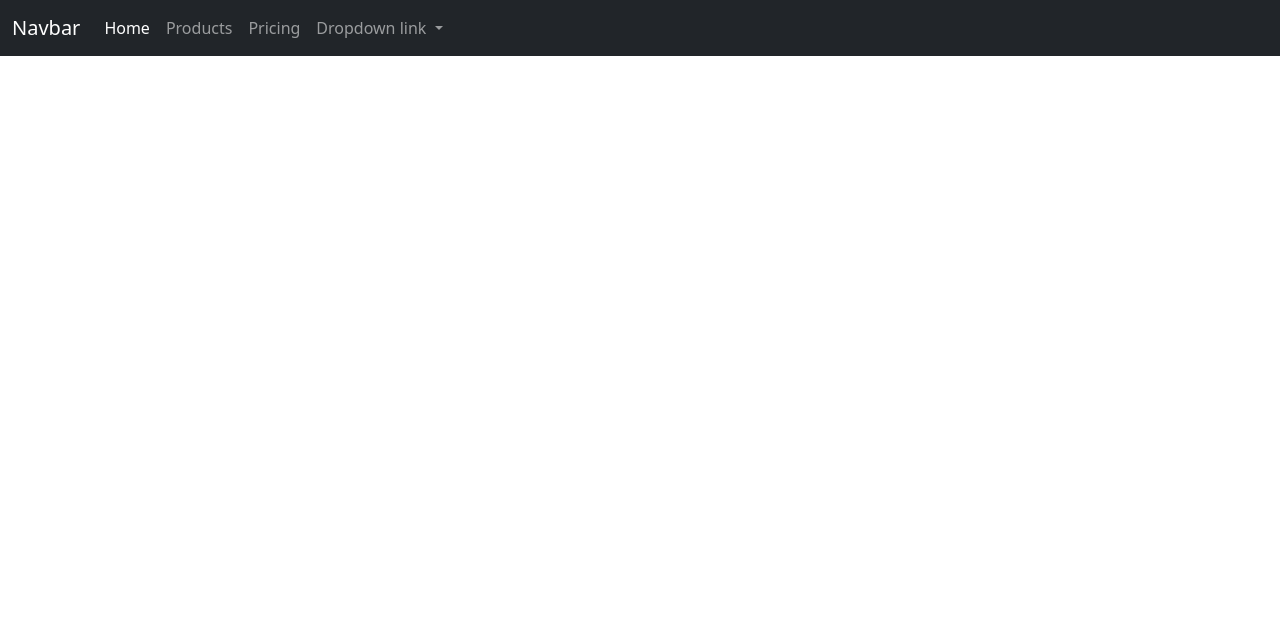
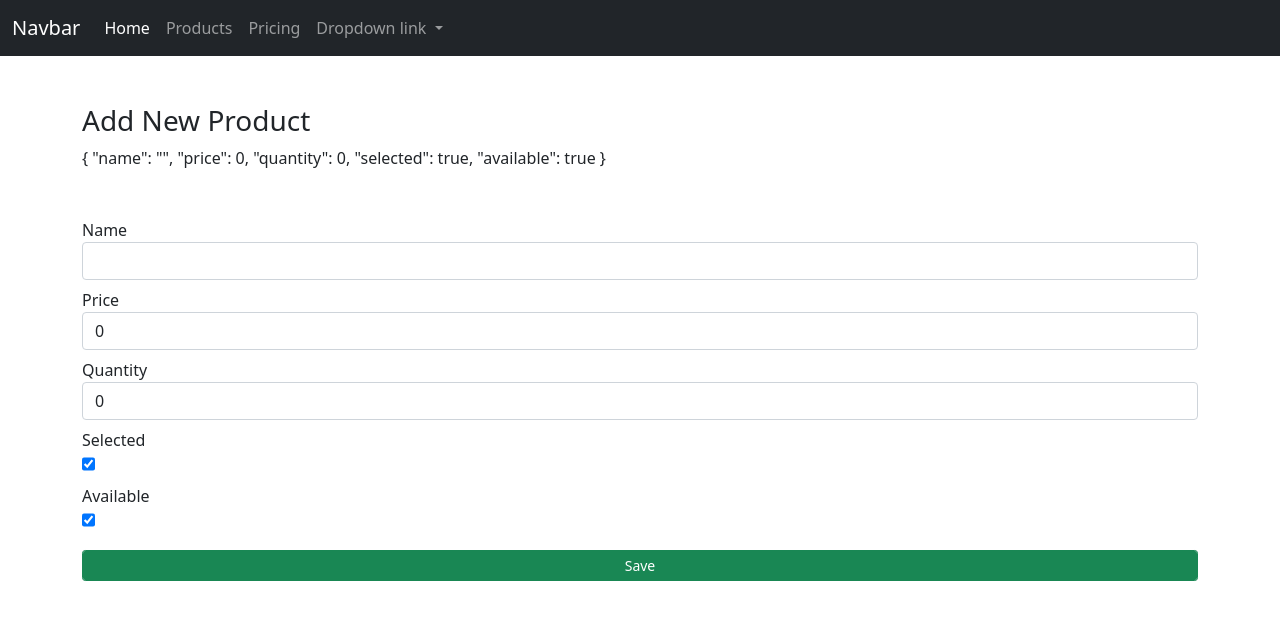
Before and after one commit to Devaure/AngularProduct, an Angular app: page /newProduct in a window 1280 px wide. Before the commit this address led to /. Shown: the top 620 px of the page. Built offline with nearby package versions, Linux system fonts and the light colour scheme.

Commit message:
add form to add product

```diff
--- a/src/app/app-routing.module.ts
+++ b/src/app/app-routing.module.ts
@@ -2,11 +2,13 @@ import { NgModule } from '@angular/core';
 import { RouterModule, Routes } from '@angular/router';
 import { HomeComponent } from './components/home/home.component';
 import { ProductsComponent } from './components/products/products.component';
+import { ProductAddComponent } from './products/product-add/product-add.component';
 
 
 const routes: Routes = [
   {path:"product", component:ProductsComponent},
-  {path:"", component:HomeComponent}
+  {path:"", component:HomeComponent},
+  {path:"newProduct", component:ProductAddComponent}
 ];
 
 @NgModule({
--- /dev/null
+++ b/src/app/components/product-add/product-add.component.html
@@ -0,0 +1 @@
+<p>product-add works!</p>
--- a/src/app/components/products/products.component.html
+++ b/src/app/components/products/products.component.html
@@ -8,6 +8,9 @@
         </li>
         <li>
             <button (click)="onGetAvailableProducts()" class="btn btn-info btn-sm m-2">Available</button>
+        </li>
+        <li>
+            <button (click)="onNewProduct()" class="btn btn-info btn-sm m-2">New Product</button>
         </li>
     </ul>
     <ul class="navbar navbar-nav m-2">
--- a/src/app/components/products/products.component.ts
+++ b/src/app/components/products/products.component.ts
@@ -4,6 +4,7 @@ import { Product } from 'src/app/models/product.model';
 import { ProductServiceService } from 'src/app/services/product-service.service';
 import {catchError, map, startWith} from 'rxjs/operators'
 import { AppDataState, DataStateEnum } from 'src/app/state/product.state';
+import { Router } from '@angular/router';
 @Component({
   selector: 'app-products',
   templateUrl: './products.component.html',
@@ -13,7 +14,7 @@ export class ProductsComponent implements OnInit {
 
   products$:Observable<AppDataState<Product[]>> | null =null;
   readonly DataStateEnum=DataStateEnum;
-  constructor(private service:ProductServiceService) { }
+  constructor(private service:ProductServiceService, private router:Router) { }
 
   ngOnInit(): void {
   }
@@ -66,7 +67,9 @@ export class ProductsComponent implements OnInit {
         this.onGetAllProducts();
       });
     }
+  }
+
+  onNewProduct(){
+    this.router.navigateByUrl("/newProduct");
+  }
 }
-
-
-}
--- a/src/app/products/product-add/product-add.component.html
+++ b/src/app/products/product-add/product-add.component.html
@@ -1 +1,28 @@
-<p>product-add works!</p>
+<div class="container mx-auto">
+
+    <h1 class="h3 mt-5 ">Add New Product</h1>
+    {{productFormGroup.value | json}}
+    <form [formGroup]="productFormGroup" class="mt-5">
+        <div class="form-group mt-2">
+            <label for="name">Name</label>
+            <input type="text" id="name" class="form-control" formControlName="name">
+        </div>
+        <div class="form-group mt-2">
+            <label for="name">Price</label>
+            <input type="text" id="name" class="form-control" formControlName="price">
+        </div>
+        <div class="form-group mt-2">
+            <label for="Quantity">Quantity</label>
+            <input type="text" id="Quantity" class="form-control" formControlName="quantity">
+        </div>
+        <div class="form-group mt-2">
+            <label for="Selected">Selected</label>
+            <input type="checkbox" id="Selected" formControlName="selected" class="form-check">
+        </div>
+        <div class="form-group mt-2">
+            <label for="Available">Available</label>
+            <input type="checkbox" id="Available" formControlName="available" class="form-check">
+        </div>
+        <button type="submit" class="btn btn-success btn-sm form-control mt-3">Save</button>
+    </form>
+</div>
--- a/src/app/products/product-add/product-add.component.ts
+++ b/src/app/products/product-add/product-add.component.ts
@@ -1,4 +1,5 @@
 import { Component, OnInit } from '@angular/core';
+import { FormBuilder, FormGroup, Validators } from '@angular/forms';
 
 @Component({
   selector: 'app-product-add',
@@ -7,9 +8,18 @@ import { Component, OnInit } from '@angular/core';
 })
 export class ProductAddComponent implements OnInit {
 
-  constructor() { }
+  productFormGroup!:FormGroup;
+
+  constructor(private formBuilder:FormBuilder) { }
 
   ngOnInit(): void {
+    this.productFormGroup = this.formBuilder.group({
+      name:["", Validators.required],
+      price:[0, Validators.required],
+      quantity:[0, Validators.required],
+      selected:[true, Validators.required],
+      available:[true, Validators.required],
+    });
   }
 
 }
```
Also changed, not shown: src/app/components/product-add/product-add.component.ts (added, +15 -0 lines), src/app/components/product-add/product-add.component.css (added), 1 other file (tests, documents, lock files or other folders).
